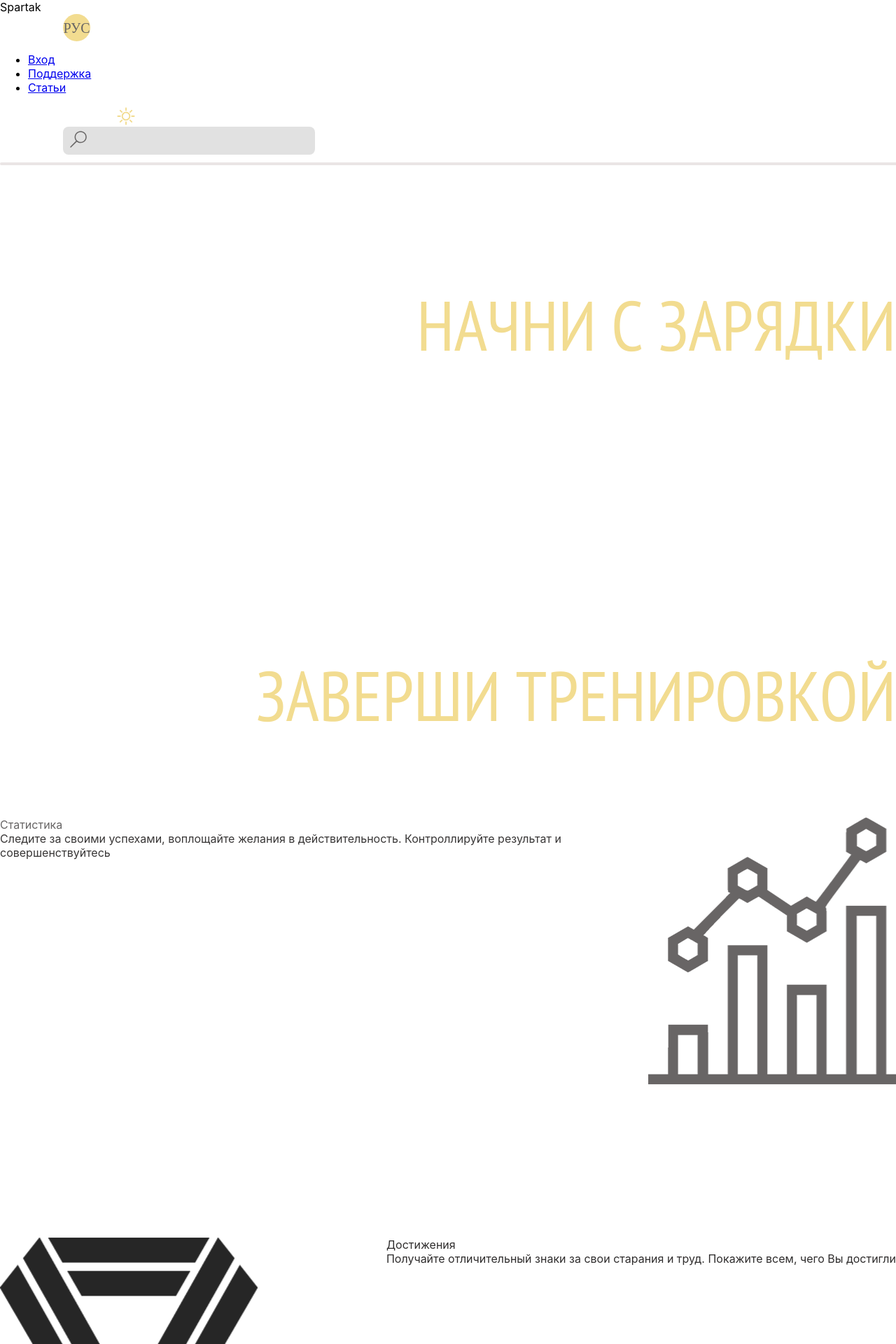
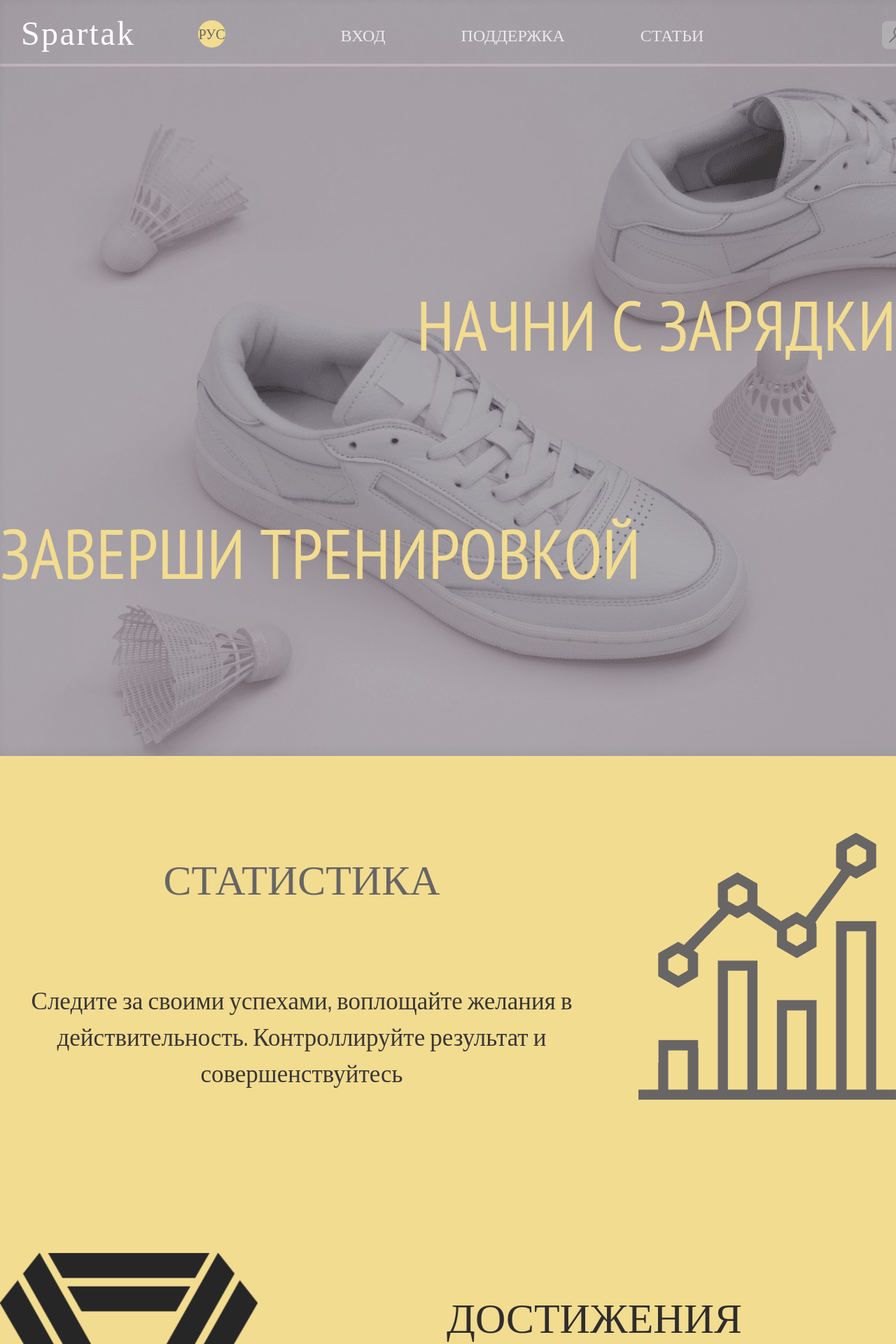
Before and after one commit to HellTrevor/helltrevor.github.io, a React (Create React App) app in the folder react-spartak/: page / in a window 1280 px wide. Shown: the top 1920 px of the page at 70% size. Built offline with nearby package versions, Linux system fonts and the light colour scheme; a web font is replaced by a local one.

Commit message:
Modified index.css. Add general classes (.container, .row, .space-between). Modified structure styles for main page (HEADER, INTRO, BENEFITS, FOOTER). Add hover for HEADER, ARTICLES and FOOTER.

```diff
--- a/react-spartak/src/index.css
+++ b/react-spartak/src/index.css
@@ -1,6 +1,7 @@
 body {
   padding: 0;
   margin: 0;
+
   font-family: -apple-system, BlinkMacSystemFont, "Segoe UI", "Roboto", "Oxygen",
     "Ubuntu", "Cantarell", "Fira Sans", "Droid Sans", "Helvetica Neue",
     sans-serif;
@@ -13,11 +14,31 @@
     monospace;
 }
 
+/* GLOBAL */
+
+.container {
+  margin: 0 auto;
+
+  max-width: 1600px;
+}
+
+.row {
+  display: flex;
+  align-items: center;
+}
+
+.space-between {
+  justify-content: space-between;
+}
+
+/* /GLOBAL */
+
 /* HEADER */
 
 .header {
+  position: sticky;
   z-index: 1;
-  position: sticky;
+
   top: 0;
   left: 0;
 }
@@ -25,32 +46,31 @@
 .header .container {
   position: absolute;
 
+  padding-top: 20px;
+
   top: 0;
   left: 0;
   right: 0;
+
+  user-select: none;
 }
 
-.header_block {
-  display: flex;
-  align-items: center;
+.logo {
+  padding-left: 30px;
 
-  margin: auto;
-  padding-top: 20px;
-
-  max-width: 1540px;
-}
-
-.header_logo {
   font-family: "Redressed";
   font-style: normal;
   font-weight: 400;
   font-size: 48px;
   line-height: 56px;
+
   color: #ffffff;
 
   text-align: center;
   letter-spacing: 0.05em;
   text-transform: capitalize;
+
+  cursor: pointer;
 }
 
 .language_box {
@@ -60,22 +80,31 @@
   width: 39px;
   height: 39px;
 
-  border-radius: 20px;
-
-  background-color: #f2dc90;
-
   font-family: "Oswald";
   font-style: normal;
   font-weight: 300;
   font-size: 20px;
   line-height: 36px;
+
   color: #676565;
+
+  border-radius: 20px;
+
+  background-color: #f2dc90;
+
+  transition: background-color 0.4s;
 
   text-align: center;
   text-transform: uppercase;
+
+  cursor: pointer;
 }
 
-.header_menu {
+.language_box:hover {
+  background-color: #eaeaea;
+}
+
+.nav {
   font-family: "Oswald";
   font-style: normal;
   font-weight: 300;
@@ -84,15 +113,30 @@
   text-transform: uppercase;
 }
 
-.link {
+.nav ul {
+  display: flex;
+
+  padding: 0;
+  margin: 0;
+  list-style-type: none;
+}
+
+.nav li + li {
+  margin-left: 108px;
+}
+
+.nav a {
   color: #eaeaea;
 
   outline: none;
+
   text-decoration: none;
+
+  transition: color 0.2s linear;
 }
 
-.margin-right {
-  margin-right: 108px;
+.nav a:hover {
+  color: #f2dc90;
 }
 
 .theme {
@@ -102,30 +146,30 @@
   height: 30px;
 
   background: url(/public/Assets/Images/Header/Light_Theme.svg);
+
+  cursor: pointer;
+}
+
+.theme:hover {
+  background: url(/public/Assets/Images/Header/Light_Theme_hover.svg);
 }
 
 .search {
   position: relative;
   z-index: 2;
 
-  display: flex;
-  align-items: center;
-  text-align: center;
-
+  padding-right: 30px;
   margin-left: 90px;
 
-  font-family: "Oswald";
-  font-style: normal;
-  font-weight: 300;
-  font-size: 24px;
-  line-height: 36px;
-  color: #ffffff;
+  width: 360px;
+
+  cursor: pointer;
 }
 
 .search_icon {
-  position: relative;
   z-index: 2;
 
+  margin-top: 1px;
   margin-left: 10px;
   margin-right: 13px;
 
@@ -135,52 +179,59 @@
   background: url(/public/Assets/Images/Header/Search_icon.svg);
 }
 
+.search_text {
+  z-index: 2;
+
+  font-family: "Oswald";
+  font-style: normal;
+  font-weight: 300;
+  font-size: 24px;
+  line-height: 36px;
+
+  color: #ffffff;
+}
+
 .search_background {
   position: absolute;
   z-index: 1;
+
   left: 0;
   top: 0;
 
   width: 360px;
   height: 40px;
 
+  border-radius: 8px;
+
   background: #c4c4c4;
+
   opacity: 0.5;
-
-  border-radius: 8px;
 }
 
 .header_line {
-  margin: auto;
   margin-top: 15px;
-
-  width: 1600px;
-
-  opacity: 0.5;
 
   border: 2px solid #d6cbcb;
   border-radius: 3px;
+
+  opacity: 0.5;
 }
 
 /* /HEADER */
 
 /* INTRO */
 
-.intro {
+.section_intro {
   width: 100%;
   height: 1080px;
+
   background: url(/public/Assets/Images/Main_page/Intro/Background_intro.jpg)
     no-repeat;
-  background-size: cover;
-}
 
-.intro .container {
-  margin: 0 auto;
-  max-width: 1600px;
+  user-select: none;
 }
 
 .intro_text {
-  text-align: right;
   padding-top: 400px;
 
   font-family: "PT Sans Narrow";
@@ -188,77 +239,56 @@
   font-weight: 400;
   font-size: 100px;
   line-height: 129px;
+
   color: #f2dc90;
 
+  text-align: right;
   text-transform: uppercase;
 }
 
-.intro_text_end {
+.intro_text + .intro_text {
   padding-top: 197px;
-  padding-bottom: 96px;
 
   text-align: left;
-
-  font-family: "PT Sans Narrow";
-  font-style: normal;
-  font-weight: 400;
-  font-size: 100px;
-  line-height: 129px;
-  color: #f2dc90;
-
-  text-transform: uppercase;
 }
 
 /* /INTRO */
 
 /* BENEFITS */
 
-.benefits {
-  background: #f2dc90;
-}
+.section_benefits .container {
+  max-width: 100%;
 
-.grey {
-  background: #d3cfd3;
-}
+  background-color: #f2dc90;
 
-.benefits .container {
-  margin: auto;
-
-  max-width: 1600px;
+  cursor: default;
 }
 
 .benefit {
-  display: flex;
-  justify-content: space-between;
-
   padding-top: 110px;
   padding-bottom: 109px;
-}
+  margin: 0 auto;
 
-.benefit_middle {
-  display: flex;
-  justify-content: space-between;
+  max-width: 1600px;
 
-  padding-top: 116px;
-  padding-bottom: 116px;
-}
-
-.text_benefit {
-  margin: auto 0;
-
-  max-width: 862px;
   text-align: center;
 }
 
-.title_benefit {
+.benefit_text {
+  max-width: 862px;
+
+  font-family: "Oswald";
+  font-style: normal;
+}
+
+.benefit_title {
   margin-bottom: 105px;
 
-  text-transform: uppercase;
-  font-family: "Oswald";
-  font-style: normal;
   font-weight: 400;
   font-size: 60px;
   line-height: 89px;
+
+  text-transform: uppercase;
 }
 
 .even_title_benefit {
@@ -269,9 +299,7 @@
   color: #2f2d2d;
 }
 
-.description_benefit {
-  font-family: "Oswald";
-  font-style: normal;
+.benefit_description {
   font-weight: 300;
   font-size: 35px;
   line-height: 52px;
@@ -308,33 +336,41 @@
 
 .articles {
   height: 1264px;
+
   background: url(/public/Assets/Images/Main_page/Section_Articles/Background_articles.jpg);
 }
 
 .articles .container {
   margin: 0 auto;
+
   max-width: 1600px;
 }
 
 .text_article_section {
-  margin: auto;
   padding-top: 60px;
   padding-bottom: 60px;
+  margin: auto;
 
   max-width: 1550px;
+
+  color: #000000;
+
   text-align: center;
-  color: #000000;
+
+  cursor: default;
+  user-select: none;
 }
 
 .title_article_section {
   margin-bottom: 50px;
 
-  text-transform: uppercase;
   font-family: "Oswald";
   font-style: normal;
   font-weight: 400;
   font-size: 80px;
   line-height: 119px;
+
+  text-transform: uppercase;
 }
 
 .description_article_section {
@@ -357,9 +393,13 @@
   width: 50px;
   height: 50px;
 
+  background-image: url(/public/Assets/Images/Main_page/Section_Articles/left.png);
+
   cursor: pointer;
+}
 
-  background: url(/public/Assets/Images/Main_page/Section_Articles/left.png);
+.arrow:hover {
+  background-image: url(/public/Assets/Images/Main_page/Section_Articles/left_hover.png);
 }
 
 .arrow_2 {
@@ -368,35 +408,60 @@
 
 .article {
   margin: 0 25px;
+
   width: 450px;
 }
 
 .image_article {
   z-index: 2;
-  height: 300px;
+
   cursor: pointer;
 }
 
 .image_article_1 {
+  height: 300px;
+
   background: url(/public/Assets/Images/Article_page/Image_articles_1_main_page.jpg);
 
   filter: drop-shadow(10px -5px 15px rgba(0, 0, 0, 0.25));
   border-radius: 5px;
+
+  transition: transform 0.2s linear;
+}
+
+.image_article_1:hover {
+  transform: scale(1.05);
 }
 
 .image_article_2 {
+  height: 300px;
+
   background: url(/public/Assets/Images/Article_page/Image_articles_2_main_page.jpg);
 
   filter: drop-shadow(10px -5px 15px rgba(0, 0, 0, 0.25))
     drop-shadow(-10px -5px 15px rgba(0, 0, 0, 0.25));
   border-radius: 5px;
+
+  transition: transform 0.2s linear;
+}
+
+.image_article_2:hover {
+  transform: scale(1.05);
 }
 
 .image_article_3 {
+  height: 300px;
+
   background: url(/public/Assets/Images/Article_page/Image_articles_3_main_page.jpg);
 
   filter: drop-shadow(-10px -5px 15px rgba(0, 0, 0, 0.25));
   border-radius: 5px;
+
+  transition: transform 0.2s linear;
+}
+
+.image_article_3:hover {
+  transform: scale(1.05);
 }
 
 .title_article_block {
@@ -410,18 +475,22 @@
   font-weight: 400;
   font-size: 32px;
   line-height: 47px;
+
   text-decoration-line: underline;
   text-transform: uppercase;
 }
 
 .title_article {
+  color: #323232;
+
+  transition: color 0.1s linear, text-shadow 0.1s linear;
+
   cursor: pointer;
-
-  color: #323232;
 }
 
-.title_article:visited {
-  color: #323232;
+.title_article:hover {
+  color: #d6b02e;
+  text-shadow: 0px 8px 20px rgba(0, 0, 0, 0.25);
 }
 
 .description_block {
@@ -461,7 +530,7 @@
   color: #353535;
 }
 
-.see_more {
+.block_see_more {
   margin-left: 330px;
   margin-top: 12px;
 
@@ -472,11 +541,21 @@
   line-height: 40px;
   letter-spacing: 0.03em;
 
-  cursor: pointer;
+  text-shadow: 4px 4px 8px rgba(0, 0, 0, 0.25);
+}
 
+.see_more {
   color: #ffffff;
 
-  text-shadow: 4px 4px 8px rgba(0, 0, 0, 0.25);
+  transition: color 0.15s linear;
+
+  text-decoration: none;
+
+  user-select: none;
+}
+
+.see_more:hover {
+  color: #f2dc90;
 }
 
 /* /ARTICLES */
@@ -486,10 +565,13 @@
 .footer .container {
   display: flex;
   justify-content: space-between;
+
   margin: auto;
 
+  height: 200px;
+
   max-width: 1600px;
-  height: 200px;
+  cursor: default;
 }
 
 .footer_nav {
@@ -535,6 +617,11 @@
   color: #353535;
 
   cursor: pointer;
+  text-decoration: none;
+}
+
+.info_footer:hover {
+  text-decoration-line: underline;
 }
 
 .socials_footer {
@@ -580,8 +667,20 @@
   font-weight: 400;
   font-size: 24px;
   line-height: 36px;
+}
 
+.privacy_policy .footer_link {
   color: #353535;
+
+  transition: color 0.15s linear;
+
+  text-decoration: none;
+  text-shadow: 4px 4px 12px rgba(0, 0, 0, 0.4);
+}
+
+.privacy_policy .footer_link:hover {
+  color: #929292;
+  text-shadow: 4px 4px 12px rgba(104, 104, 104, 0.4);
 }
 
 .footer_logo {
@@ -592,11 +691,14 @@
   font-weight: 400;
   font-size: 48px;
   line-height: 56px;
-  color: #707070;
 
   text-align: right;
   letter-spacing: 0.05em;
   text-transform: capitalize;
 }
 
-/* /FOOTER */
+.footer_logo .footer_link {
+  color: #707070;
+
+  text-decoration-line: none;
+}
```
